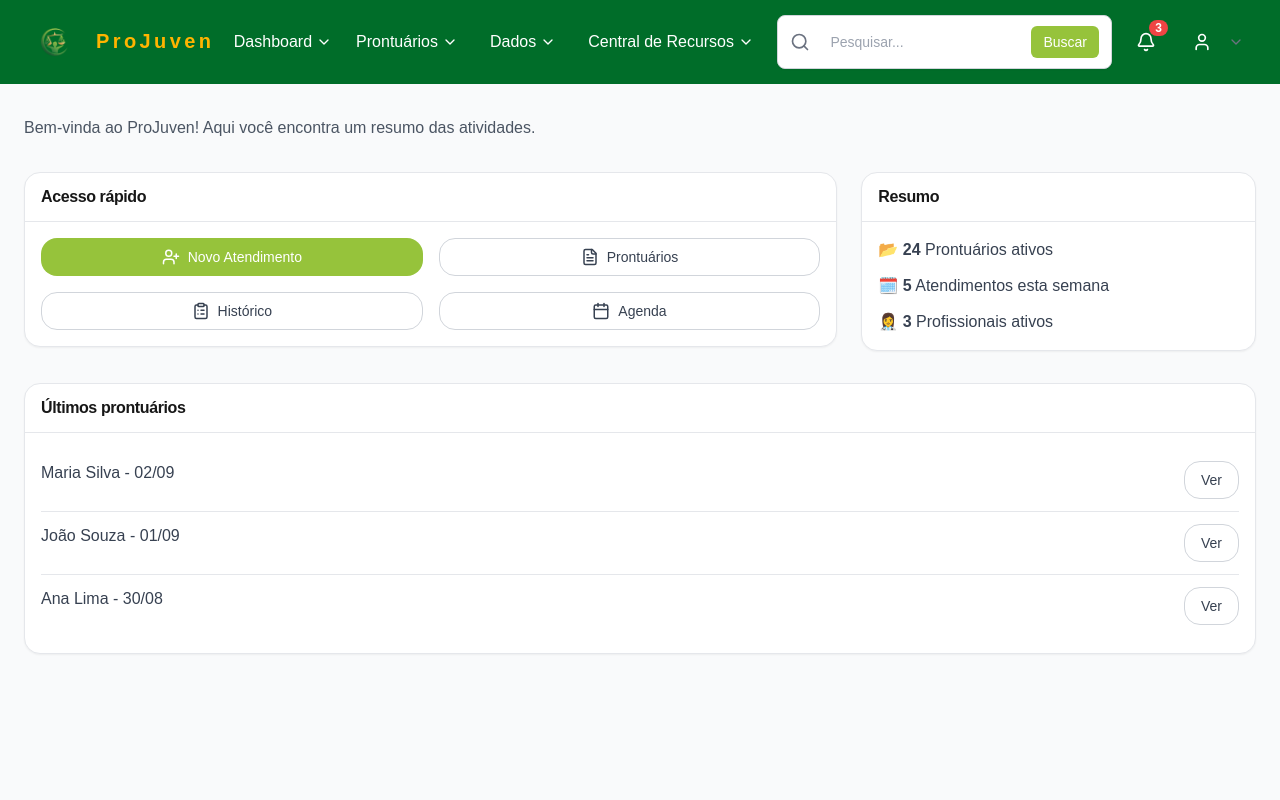
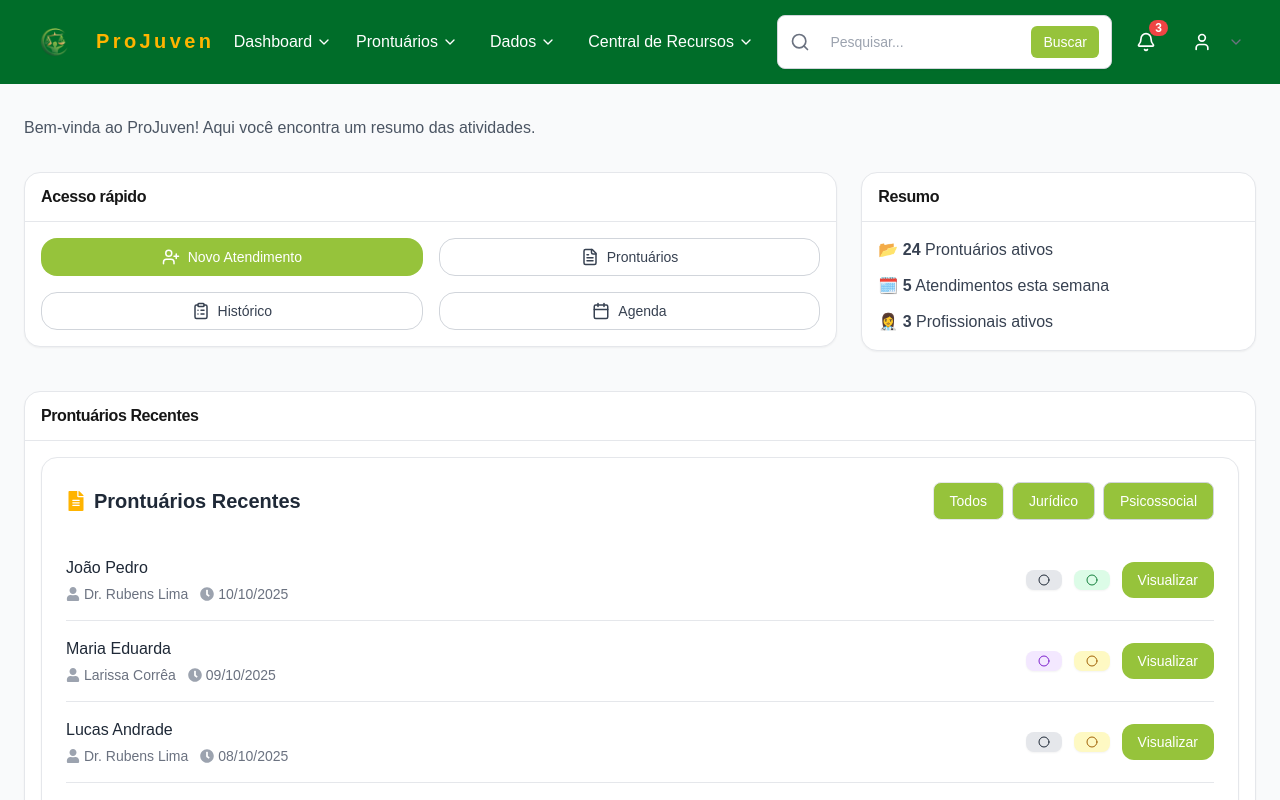
Before and after one commit to resenhandodirei/ProJuven, a Next.js app: page /home in a window 1280 px wide. Shown: the top 800 px of the page. Built offline with nearby package versions, Linux system fonts and the light colour scheme.

Commit message:
feat: feito e implementado na home

```diff
--- a/src/app/home/page.tsx
+++ b/src/app/home/page.tsx
@@ -1,16 +1,66 @@
-"use client"
-import { useState } from "react"
-import "@/styles/globals.css"
+"use client";
+import { useState } from "react";
+import "@/styles/globals.css";
 
-import { motion } from "framer-motion"
-import { Card, CardContent, CardHeader, CardTitle } from "@/components/Cards"
-import { Button } from "@/components/Button"
-import Navbar from "@/components/navbar"
-import Footer from "@/components/footer"
-import { Calendar, FileText, UserPlus, ClipboardList } from "lucide-react"
-
+import { motion } from "framer-motion";
+import { Card, CardContent, CardHeader, CardTitle } from "@/components/Cards";
+import { Button } from "@/components/Button";
+import Navbar from "@/components/navbar";
+import Footer from "@/components/footer";
+import { Calendar, FileText, UserPlus, ClipboardList } from "lucide-react";
+import ListaProntuariosRecentes from "@/components/ListaProntuariosRecentes";
 
 export default function HomePage() {
+  const prontuariosMock = [
+    {
+      id: 1,
+      nomeAtendido: "João Pedro",
+      tipo: "Jurídico",
+      dataAtualizacao: "2025-10-10",
+      status: "Ativo",
+      autor: "Dr. Rubens Lima",
+    },
+    {
+      id: 2,
+      nomeAtendido: "Maria Eduarda",
+      tipo: "Psicossocial",
+      dataAtualizacao: "2025-10-09",
+      status: "Em acompanhamento",
+      autor: "Larissa Corrêa",
+    },
+    {
+      id: 3,
+      nomeAtendido: "Lucas Andrade",
+      tipo: "Jurídico",
+      dataAtualizacao: "2025-10-08",
+      status: "Arquivado",
+      autor: "Dr. Rubens Lima",
+    },
+    {
+      id: 4,
+      nomeAtendido: "Beatriz Gomes",
+      tipo: "Psicossocial",
+      dataAtualizacao: "2025-10-05",
+      status: "Ativo",
+      autor: "Larissa Corrêa",
+    },
+    {
+      id: 5,
+      nomeAtendido: "Caio Mendes",
+      tipo: "Jurídico",
+      dataAtualizacao: "2025-10-03",
+      status: "Ativo",
+      autor: "Dr. Rubens Lima",
+    },
+    {
+      id: 6,
+      nomeAtendido: "Ana Clara",
+      tipo: "Psicossocial",
+      dataAtualizacao: "2025-09-30",
+      status: "Ativo",
+      autor: "Larissa Corrêa",
+    },
+  ];
 
   return (
     <>
@@ -23,16 +73,12 @@ export default function HomePage() {
           transition={{ duration: 0.4 }}
           className="mb-8"
         >
-
           <p className="text-gray-600">
             Bem-vinda ao ProJuven! Aqui você encontra um resumo das atividades.
           </p>
         </motion.div>
 
-      {/* Grid principal */}
         <div className="grid grid-cols-1 md:grid-cols-3 gap-6">
-
-        {/* Acesso Rápido */}
           <motion.div
             initial={{ opacity: 0, x: -20 }}
             animate={{ opacity: 1, x: 0 }}
@@ -85,37 +131,27 @@ export default function HomePage() {
           </motion.div>
         </div>
 
-      {/* Últimos prontuários */}
         <motion.div
           initial={{ opacity: 0, y: 20 }}
           animate={{ opacity: 1, y: 0 }}
           transition={{ duration: 0.5 }}
-        className="mt-8"
+          className="mt-10"
         >
           <Card>
             <CardHeader>
-            <CardTitle>Últimos prontuários</CardTitle>
+              <CardTitle>Prontuários Recentes</CardTitle>
             </CardHeader>
             <CardContent>
-            <ul className="divide-y divide-gray-200">
-              <li className="py-3 flex justify-between">
-                <span className="text-gray-700">Maria Silva - 02/09</span>
-                <Button variant="outline">Ver</Button>
-              </li>
-              <li className="py-3 flex justify-between">
-                <span className="text-gray-700">João Souza - 01/09</span>
-                <Button variant="outline">Ver</Button>
-              </li>
-              <li className="py-3 flex justify-between">
-                <span className="text-gray-700">Ana Lima - 30/08</span>
-                <Button variant="outline">Ver</Button>
-              </li>
-            </ul>
+              <ListaProntuariosRecentes
+                prontuarios={prontuariosMock}
+                onVisualizar={(id) => alert(`Abrir prontuário ID ${id}`)}
+              />
             </CardContent>
           </Card>
         </motion.div>
       </div>
+
       <Footer />
     </>
-  )
+  );
 }
--- /dev/null
+++ b/src/components/ListaProntuariosRecentes.tsx
@@ -0,0 +1,152 @@
+"use client";
+
+import React, { useState, useMemo } from "react";
+import { Card } from "@/components/Cards";
+import { Button } from "@/components/Button";
+import Badge from "@/components/Badge";
+import { FaFileAlt, FaClock, FaUser } from "react-icons/fa";
+
+interface Prontuario {
+  id: number;
+  nomeAtendido: string;
+  tipo: string;
+  dataAtualizacao: string;
+  status: string;
+  autor: string;
+}
+
+interface ListaProntuariosRecentesProps {
+  prontuarios: Prontuario[];
+  onVisualizar?: (id: number) => void;
+}
+
+export default function ListaProntuariosRecentes({
+  prontuarios,
+  onVisualizar,
+}: ListaProntuariosRecentesProps) {
+  const [tipoFiltro, setTipoFiltro] = useState<"Todos" | "Jurídico" | "Psicossocial">("Todos");
+  const [paginaAtual, setPaginaAtual] = useState(1);
+  const prontuariosPorPagina = 5;
+
+  const prontuariosFiltrados = useMemo(() => {
+    if (tipoFiltro === "Todos") return prontuarios;
+    return prontuarios.filter((p) => p.tipo === tipoFiltro);
+  }, [tipoFiltro, prontuarios]);
+
+  const totalPaginas = Math.ceil(prontuariosFiltrados.length / prontuariosPorPagina);
+  const inicio = (paginaAtual - 1) * prontuariosPorPagina;
+  const prontuariosExibidos = prontuariosFiltrados.slice(
+    inicio,
+    inicio + prontuariosPorPagina
+  );
+
+  const handlePagina = (novaPagina: number) => {
+    if (novaPagina < 1 || novaPagina > totalPaginas) return;
+    setPaginaAtual(novaPagina);
+  };
+
+  const getTipoBadge = (tipo: string) =>
+    tipo === "Jurídico"
+      ? "bg-blue-100 text-blue-700 border-blue-400"
+      : "bg-purple-100 text-purple-700 border-purple-400";
+
+  return (
+    <Card className="p-6 bg-white border border-gray-200 rounded-2xl shadow-sm">
+      <div className="flex flex-col sm:flex-row sm:items-center sm:justify-between gap-4 mb-5">
+        <h2 className="text-xl font-semibold text-gray-800 flex items-center gap-2">
+          <FaFileAlt className="text-[var(--golden)]" /> Prontuários Recentes
+        </h2>
+
+        <div className="flex gap-2">
+          {["Todos", "Jurídico", "Psicossocial"].map((tipo) => (
+            <Button
+              key={tipo}
+              onClick={() => {
+                setTipoFiltro(tipo as any);
+                setPaginaAtual(1);
+              }}
+              className={`px-4 py-1.5 text-sm rounded-lg border transition-all duration-300 ${
+                tipoFiltro === tipo
+                  ? "bg-[var(--golden)] text-white"
+                  : "bg-[var(--greenLight)] text-gray-700 border-gray-300 hover:bg-[var(--golden)]"
+              }`}
+            >
+              {tipo}
+            </Button>
+          ))}
+        </div>
+      </div>
+
+      {/* Lista */}
+      {prontuariosExibidos.length === 0 ? (
+        <p className="text-center text-gray-500 py-6">
+          Nenhum prontuário encontrado.
+        </p>
+      ) : (
+        <ul className="divide-y divide-gray-200">
+          {prontuariosExibidos.map((p) => (
+            <li key={p.id} className="py-4 flex flex-col sm:flex-row justify-between items-start sm:items-center gap-3">
+              <div className="space-y-1">
+                <p className="text-gray-800 font-medium">{p.nomeAtendido}</p>
+                <div className="flex items-center gap-3 text-sm text-gray-500 flex-wrap">
+                  <span className="flex items-center gap-1">
+                    <FaUser className="text-gray-400" /> {p.autor}
+                  </span>
+                  <span className="flex items-center gap-1">
+                    <FaClock className="text-gray-400" />{" "}
+                    {new Date(p.dataAtualizacao).toLocaleDateString("pt-BR")}
+                  </span>
+                </div>
+              </div>
+
+              <div className="flex items-center gap-3">
+                <Badge className={`px-3 py-1 rounded-lg text-sm font-medium ${getTipoBadge(p.tipo)}`}>
+                  {p.tipo}
+                </Badge>
+
+                <Badge
+                  className={`px-3 py-1 rounded-lg text-sm font-medium ${
+                    p.status === "Ativo"
+                      ? "bg-green-100 text-green-700 border-green-400"
+                      : "bg-yellow-100 text-yellow-700 border-yellow-400"
+                  }`}
+                >
+                  {p.status}
+                </Badge>
+
+                <Button
+                  onClick={() => onVisualizar?.(p.id)}
+                  className="bg-[var(--greenLight)] text-white px-4 py-2 rounded-xl hover:bg-[var(--golden)] transition-all duration-300"
+                >
+                  Visualizar
+                </Button>
+              </div>
+            </li>
+          ))}
+        </ul>
+      )}
+
+      {totalPaginas > 1 && (
+        <div className="flex justify-center items-center gap-3 mt-6">
+          <Button
+            className="px-4 py-1.5 text-sm border border-gray-300 rounded-lg bg-[var(--greenLight)] text-gray-700 hover:bg-[var(--golden)]"
+            onClick={() => handlePagina(paginaAtual - 1)}
+            disabled={paginaAtual === 1}
+          >
+            Anterior
+          </Button>
+          <span className="text-gray-600 text-sm">
+            Página {paginaAtual} de {totalPaginas}
+          </span>
+          <Button
+            className="px-4 py-1.5 text-sm border border-gray-300 rounded-lg bg-[var(--greenLight)] text-gray-700 hover:bg-[var(--golden)]"
+            onClick={() => handlePagina(paginaAtual + 1)}
+            disabled={paginaAtual === totalPaginas}
+          >
+            Próxima
+          </Button>
+        </div>
+      )}
+    </Card>
+  );
+}
```
Lines whose indentation alone changed are shown as unchanged.
